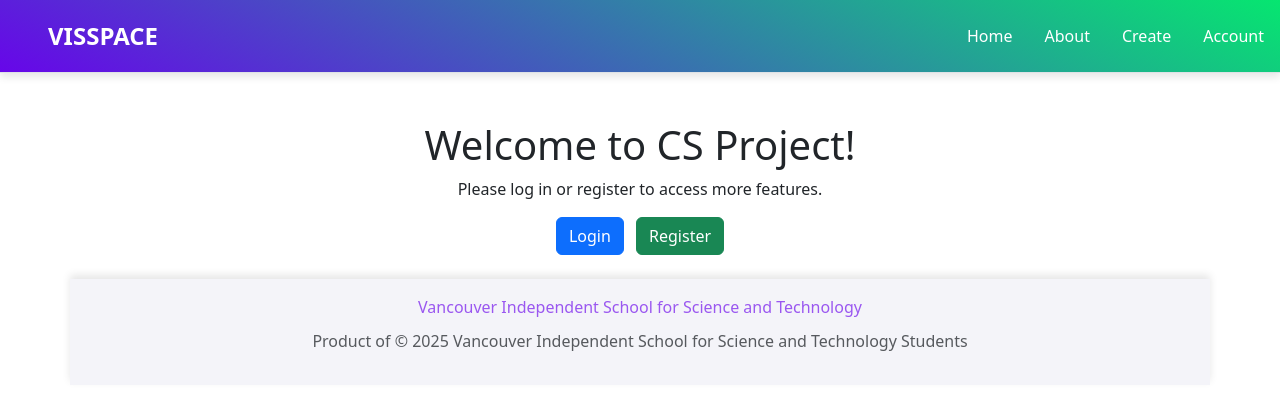
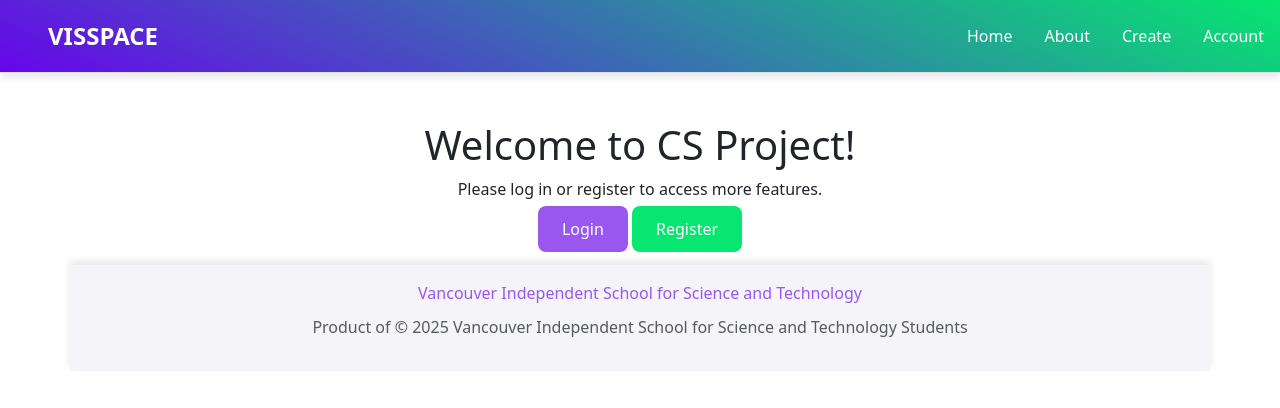
Before and after one commit to n3oxzz/blogCS, a Flask app: page / in a window 1280 px wide. Shown: the top 408 px of the page. Run offline with Flask 3, Linux system fonts and the light colour scheme.

Commit message:
style changes, colors

```diff
--- a/static/css/style.css
+++ b/static/css/style.css
@@ -6,6 +6,7 @@
     --black-color: #000000;
     --white-color: #ffffff;
     --main-green: #06e670;
+    --dark-green: #049c4e;
 }
 body {
     background-color: var(--light-grey);
@@ -122,12 +123,57 @@ footer {
     color: var(--main-purple);
     text-decoration: none;
 }
+.login-link-button{
+    background-color: var(--light-purple);
+    /* background: linear-gradient(25deg, var(--light-purple), var(--main-green)); */
+    /* background-color: var(--white-color); */
+    /* color: var(--white-color); */
+    color: var(--white-color);
+    border: linear-gradient(25deg, var(--light-purple), var(--main-green)) !important;
+    border-radius: 8px;
+    padding: 12px 24px;
+    font-size: 16px;
+    text-decoration: none;
+
+}
+.login-link-button:hover{
+    background-color: var(--main-purple);
+    /* background: linear-gradient(25deg, var(--light-purple), var(--main-green)); */
+    color: var(--white-color);
+    border: none;
+    border-radius: 8px;
+    padding: 12px 24px;
+    font-size: 16px;
+    text-decoration: none;
+}
+
+.register-link-button{
+    background-color: var(--main-green);
+    /* background: linear-gradient(25deg, var(--main-green), var(--light-purple)); */
+    color: var(--white-color);
+    border: none;
+    border-radius: 8px;
+    padding: 12px 24px;
+    font-size: 16px;
+    text-decoration: none;
+}
+.register-link-button:hover{
+    background-color: var(--dark-green);
+    /* background: linear-gradient(25deg, var(--dark-green), var(--main-purple)); */
+    color: var(--white-color);
+    border: none;
+    border-radius: 8px;
+    padding: 12px 24px;
+    font-size: 16px;
+    text-decoration: none;
+}
+
 
 .login-button{
     background-color:var(--light-purple);
-    color:#FFFFFF;
-    border:none;
-    border-radius:4px;
+    color: var(--white-color);
+    border: none;
+    border-radius: 4px;
 }
 .login-button:hover{
     background-color:var(--main-purple)
--- a/templates/create-article.html
+++ b/templates/create-article.html
@@ -32,7 +32,7 @@ body %}
       placeholder="Body"
     ></textarea
     ><br />
-    <input type="submit" class="btn btn-success" value="Submit" />
+    <input type="submit" class="submit-button" value="Submit" />
   </form>
 </div>
 {% endblock %}
--- a/templates/index.html
+++ b/templates/index.html
@@ -8,14 +8,14 @@
         <div class="text-center">
             <h1>Welcome, {{ session['username'] }}!</h1>
             <p>You're logged in. Feel free to explore the blog or create new posts.</p>
-            <a href="/logout" class="btn btn-danger">Logout</a>
+            <a href="/logout" class="logout-btn">Logout</a>
         </div>
     {% else %}
         <div class="text-center">
             <h1>Welcome to CS Project!</h1>
             <p>Please log in or register to access more features.</p>
-            <a href="/login" class="btn btn-primary me-2">Login</a>
-            <a href="/register" class="btn btn-success">Register</a>
+            <a href="/login" class="login-link-button">Login</a>
+            <a href="/register" class="register-link-button">Register</a>
         </div>
     {% endif %}
 </div>
--- a/templates/register.html
+++ b/templates/register.html
@@ -9,13 +9,13 @@ Register
 <h1>Register</h1>
     <form method="POST" action="/register">
         <label for="username">Username:</label>
-        <input type="text" id="username" name="username" required>
+        <input class="login-textarea" type="text" id="username" name="username" required>
         <br>
         <label for="password">Password:</label>
-        <input type="password" id="password" name="password" required>
+        <input class="login-textarea" type="password" id="password" name="password" required>
         <br>
         <br>
-        <button class="login-button" type="submit">Register</button>
+        <button class="register-button" type="submit">Register</button>
     </form>
     <a href="/login" class="reg-link">Already have an account? Log in</a>
 </div>
```
Also changed, not shown: other parts of static/css/style.css (+34 -1 lines), templates/post_detail.html (+5 -2 lines).
